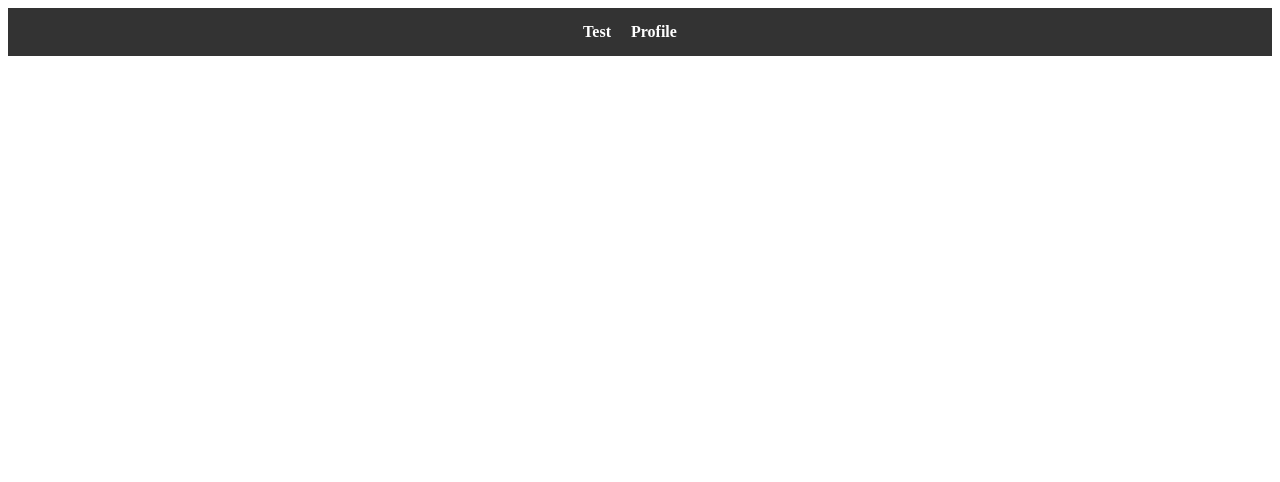
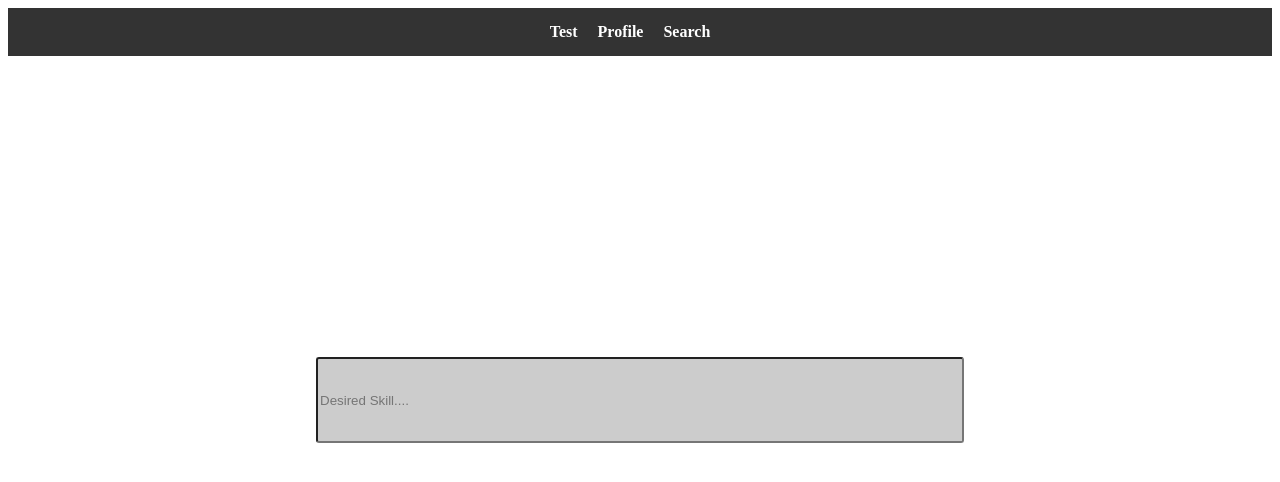
Before and after one commit to ejkramer21/Skill-Swap, a React (Create React App) app in the folder client/: page /search in a window 1280 px wide. Before the commit this address had no page. Shown: the top 482 px of the page. Built offline with nearby package versions, Linux system fonts and the light colour scheme.

Commit message:
basic search page

```diff
--- a/client/public/index.html
+++ b/client/public/index.html
@@ -9,7 +9,7 @@
       name="description"
       content="Web site created using create-react-app"
     />
-    <link rel="apple-touch-icon" href="%PUBLIC_URL%/skill-swap.png" />
+    <!-- <link rel="apple-touch-icon" href="%PUBLIC_URL%/skill-swap.png" /> -->
     <!--
       manifest.json provides metadata used when your web app is installed on a
       user's mobile device or desktop. See https://developers.google.com/web/fundamentals/web-app-manifest/
--- a/client/src/App.jsx
+++ b/client/src/App.jsx
@@ -3,6 +3,7 @@ import Profile from "./components/jsx/Profile"
 import Test from "./components/jsx/Test"
 import { BrowserRouter, Route, Routes} from 'react-router-dom';
 import NavBar from './components/jsx/NavBar';
+import Search from './components/jsx/Search';
 
 function App() {
 
@@ -14,6 +15,7 @@ function App() {
         <Routes>
           <Route path="/" element={<Test/>} />
           <Route path="/profile" element={<Profile/>} />
+          <Route path="/search" element={<Search/>} />
         </Routes>
 
 
--- a/client/src/components/css/Profile.css
+++ b/client/src/components/css/Profile.css
@@ -0,0 +1,44 @@
+.container {
+    display: flex;
+}
+
+.child {
+    flex: 1;
+}
+
+.block-group {
+    display: block;
+    height: 8vh;
+    width: 50vw;
+}
+
+#block-group {
+    margin-top: 2vh;
+    margin-bottom: 2vh;
+    margin-left: 2vh;
+    margin-right: 2vh;
+}
+
+#profile-pic{
+    border-radius: 50%; /* Set border-radius to 50% for a circular shape */
+    width: 30vh; /* Set the desired width and height of the image to create a perfect circle */
+    height: 30vh;
+    object-fit: cover;
+    border: solid;
+    margin-right: 10vh;
+}
+
+textarea {
+    height: 30vh;
+    width: 90vw;
+    align-items: center;
+}
+
+h2 {
+    margin-top: 0px;
+    margin-bottom: 0px;
+}
+
+h1 {
+    margin-top: 0px;
+}
--- /dev/null
+++ b/client/src/components/css/Search.css
@@ -0,0 +1,12 @@
+input {
+    position: absolute;
+    margin: auto;
+    top: 0;
+    right: 0;
+    bottom: 0;
+    left: 0;
+    width: 50vw;
+    height: 10vh;
+    background-color: #ccc;
+    border-radius: 3px;
+}
--- a/client/src/components/jsx/NavBar.jsx
+++ b/client/src/components/jsx/NavBar.jsx
@@ -13,6 +13,9 @@ function NavBar() {
                 <li>
                 <Link to="/Profile">Profile</Link>
                 </li>
+                <li>
+                <Link to="/Search">Search</Link>
+                </li>
             </ul>
         </nav>
         </>
--- a/client/src/components/jsx/Profile.jsx
+++ b/client/src/components/jsx/Profile.jsx
@@ -39,15 +39,19 @@ function Profile() {
     return (
         <>
             <h1>Profile</h1>
-            <button>
-                    <img src="https://play-lh.googleusercontent.com/38AGKCqmbjZ9OuWx4YjssAz3Y0DTWbiM5HB0ove1pNBq_o9mtWfGszjZNxZdwt_vgHo=w240-h480-rw" alt="Logo" width="100" height="100" class="rounded mx-auto d-block center" />
-            </button>
-            <br></br>
+            <div className="container">
+            {/* <button className="child" > */}
+                {/* <button> */}
+                        <img id="profile-pic" src="https://play-lh.googleusercontent.com/38AGKCqmbjZ9OuWx4YjssAz3Y0DTWbiM5HB0ove1pNBq_o9mtWfGszjZNxZdwt_vgHo=w240-h480-rw" alt="Logo" width="100" height="100" class="rounded mx-auto d-block center" />
+                {/* </button> */}
+            {/* </button> */}
+            <div className="child" id="block-group">
                 <input
                     type="text"
                     value={firstName}
                     onChange={handleFirst}
                     placeholder="First Name"
+                    className="block-group"
                 />
                 <br></br>
                 <input
@@ -55,6 +59,7 @@ function Profile() {
                     value={lastName}
                     onChange={handleLast}
                     placeholder="Last Name"
+                    className="block-group"
                 />
                 <br></br>
                 <input
@@ -62,9 +67,12 @@ function Profile() {
                     value={zip}
                     onChange={handleZip}
                     placeholder="Zip Code"
+                    className="block-group"
                 />
-            {!validZip && <p style={{ color: 'red' }}>Invalid Zip Code</p>}
-            <h3>About</h3>
+                {!validZip ? <p style={{ color: 'red' }}>Invalid Zip Code</p> : <p>Great!</p>}
+            </div>
+            </div>
+            <h2>About</h2>
             <textarea
                 type="text"
                 value={about}
--- /dev/null
+++ b/client/src/components/jsx/Search.jsx
@@ -0,0 +1,35 @@
+import React,{useState} from "react";
+import "../css/Search.css"
+
+function Search() {
+    const [search, setSearch] = useState('')
+
+    const handleSearch = (e) => {
+        // if(e.keyCode===13){
+        //     console.log("enter received")
+        // } else {
+            setSearch(e.target.value);
+            console.log(search)
+        // }
+
+    }
+
+    const handleKeyPress = (e) => {
+        if(e.key==='Enter'){
+            console.log("enter recv");
+        }
+
+    }
+    return (
+        <div class="container">
+            <input
+                value={search}
+                placeholder="Desired Skill...."
+                onChange={handleSearch}
+                onKeyDown={handleKeyPress}
+            ></input>
+        </div>
+    );
+}
+
+export default Search;
```
Lines whose indentation alone changed are shown as unchanged.
